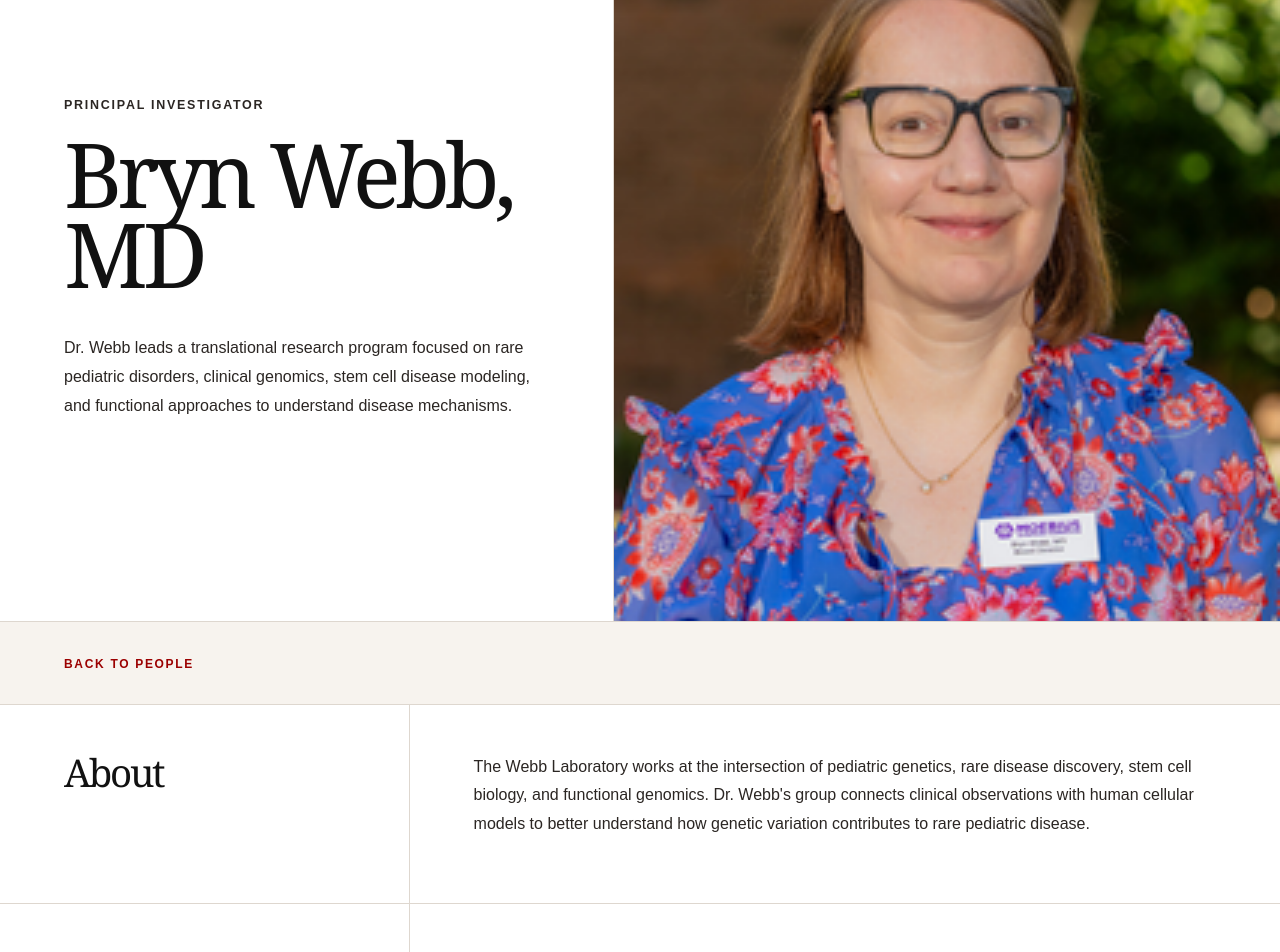
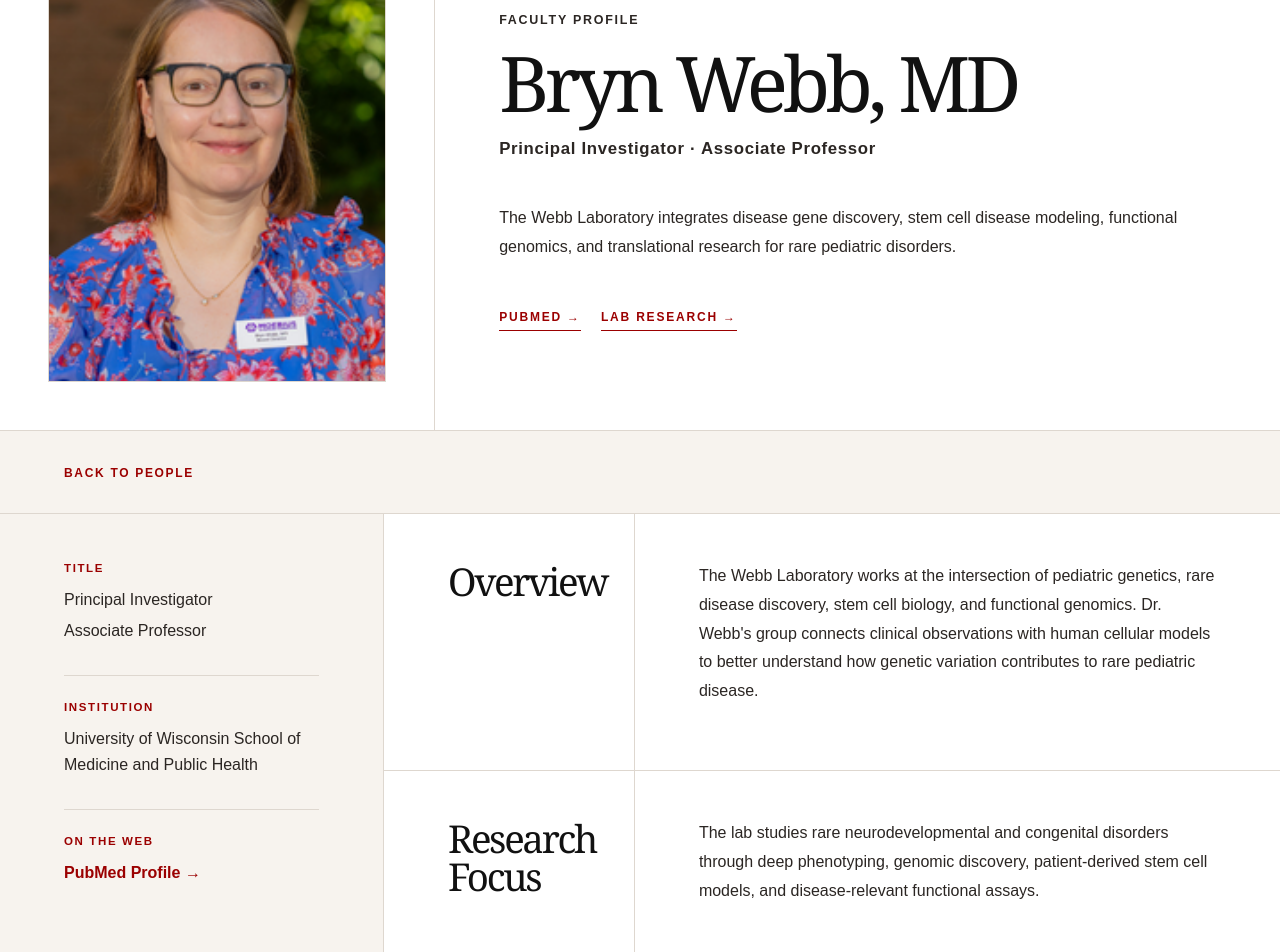
Before and after one commit to liunnorman/webb-lab, a React (Vite) app: page /people/bryn-webb in a window 1280 px wide. Shown: the part 200-1152 px from the top of the page. Built offline with nearby package versions, Linux system fonts and the light colour scheme.

Commit message:
Refine Bryn Webb profile layout

```diff
--- a/src/index.css
+++ b/src/index.css
@@ -503,57 +503,132 @@
 }
 
 .profileHero {
+  align-items: stretch;
   background: white;
   border-bottom: 1px solid var(--line);
   display: grid;
-  grid-template-columns: minmax(360px, 48%) 1fr;
-  min-height: 640px;
+  grid-template-columns: minmax(280px, 34%) 1fr;
+  min-height: 520px;
 }
 
 .profileIntro {
-  border-right: 1px solid var(--line);
   display: flex;
   flex-direction: column;
   justify-content: center;
-  padding: 7vw 5vw;
+  padding: 5vw;
 }
 
 .profileIntro h1 {
-  font-size: clamp(4rem, 7vw, 8rem);
-  line-height: 0.9;
+  font-size: clamp(3.6rem, 6vw, 7rem);
+  line-height: 0.92;
+  margin: 0 0 1rem;
+}
+
+.profileTitle {
+  color: var(--red-dark);
+  font-size: 1.05rem;
+  font-weight: 800;
+  letter-spacing: 0.04em;
   margin: 0 0 1.5rem;
 }
 
 .profileIntro p {
   color: var(--text);
   line-height: 1.8;
-  max-width: 640px;
+  max-width: 760px;
 }
 
 .profilePortrait {
-  background: var(--soft);
+  background: white;
+  border-right: 1px solid var(--line);
   margin: 0;
-  min-height: 640px;
+  min-height: 520px;
   overflow: hidden;
+  padding: 3rem;
 }
 
 .profilePortrait img {
+  border: 1px solid var(--line);
   display: block;
   height: 100%;
-  min-height: 640px;
+  min-height: 420px;
   object-fit: cover;
   object-position: center 18%;
   width: 100%;
 }
 
+.profileActions {
+  display: flex;
+  flex-wrap: wrap;
+  gap: 1.25rem;
+  margin-top: 2rem;
+}
+
+.profileActions a {
+  border-bottom: 1px solid var(--red-dark);
+  color: var(--red-dark);
+  font-size: 0.75rem;
+  font-weight: 800;
+  letter-spacing: 0.15em;
+  padding-bottom: 6px;
+  text-transform: uppercase;
+}
+
 .profileContent {
+  background: white;
+  display: grid;
+  grid-template-columns: minmax(280px, 30%) 1fr;
+}
+
+.profileDetails {
+  background: var(--soft);
+  border-right: 1px solid var(--line);
+  padding: 3rem 5vw;
+}
+
+.profileDetails div {
+  border-bottom: 1px solid var(--line);
+  padding: 0 0 1.6rem;
+  margin-bottom: 1.6rem;
+}
+
+.profileDetails div:last-child {
+  border-bottom: none;
+  margin-bottom: 0;
+  padding-bottom: 0;
+}
+
+.profileDetails h2 {
+  color: var(--red-dark);
+  font-family: Arial, Helvetica, sans-serif;
+  font-size: 0.72rem;
+  font-weight: 800;
+  letter-spacing: 0.14em;
+  margin: 0 0 0.8rem;
+  text-transform: uppercase;
+}
+
+.profileDetails p,
+.profileDetails a {
+  color: var(--text);
+  display: block;
+  line-height: 1.6;
+  margin: 0.35rem 0;
+}
+
+.profileDetails a {
+  color: var(--red-dark);
+  font-weight: 800;
+}
+
+.profileMain {
   background: white;
 }
 
 .profileSection {
   border-bottom: 1px solid var(--line);
   display: grid;
-  grid-template-columns: minmax(260px, 32%) 1fr;
+  grid-template-columns: minmax(220px, 28%) 1fr;
 }
 
 .profileSection h2 {
@@ -573,23 +648,6 @@
   color: var(--text);
   line-height: 1.8;
   margin-top: 0;
-}
-
-.profileLinks {
-  display: flex;
-  flex-wrap: wrap;
-  gap: 1.25rem;
-  margin-top: 2rem;
-}
-
-.profileLinks a {
-  border-bottom: 1px solid var(--red-dark);
-  color: var(--red-dark);
-  font-size: 0.75rem;
-  font-weight: 800;
-  letter-spacing: 0.15em;
-  padding-bottom: 6px;
-  text-transform: uppercase;
 }
 
 .publications {
@@ -958,6 +1016,7 @@
 .peopleGrid,
 .piCard,
 .profileHero,
+.profileContent,
 .profileSection,
 .publicationsIntro,
 .publicationCTA,
@@ -1009,6 +1068,16 @@
     min-height: 420px;
   }
 
+  .profilePortrait {
+    border-right: none;
+    padding: 1.5rem 5vw 0;
+  }
+
+  .profileDetails {
+    border-right: none;
+    border-bottom: 1px solid var(--line);
+  }
+
   .profileSection h2 {
     border-bottom: 1px solid var(--line);
     border-right: none;
--- a/src/pages/BrynProfile.jsx
+++ b/src/pages/BrynProfile.jsx
@@ -8,19 +8,33 @@
       <SiteNav />
 
       <section className="profileHero">
-        <div className="profileIntro">
-          <p className="eyebrow">Principal Investigator</p>
-          <h1>Bryn Webb, MD</h1>
-          <p>
-            Dr. Webb leads a translational research program focused on rare
-            pediatric disorders, clinical genomics, stem cell disease modeling,
-            and functional approaches to understand disease mechanisms.
-          </p>
-        </div>
-
         <figure className="profilePortrait">
           <img src={brynHeadshot} alt="Bryn Webb, MD" />
         </figure>
+
+        <div className="profileIntro">
+          <p className="eyebrow">Faculty Profile</p>
+          <h1>Bryn Webb, MD</h1>
+          <p className="profileTitle">
+            Principal Investigator · Associate Professor
+          </p>
+          <p>
+            The Webb Laboratory integrates disease gene discovery, stem cell
+            disease modeling, functional genomics, and translational research
+            for rare pediatric disorders.
+          </p>
+
+          <div className="profileActions">
+            <a
+              href="https://pubmed.ncbi.nlm.nih.gov/?term=Webb+Bryn"
+              target="_blank"
+              rel="noopener noreferrer"
+            >
+              PubMed →
+            </a>
+            <Link to="/#research">Lab Research →</Link>
+          </div>
+        </div>
       </section>
 
       <div className="backBand">
@@ -28,8 +42,33 @@
       </div>
 
       <section className="profileContent">
+        <aside className="profileDetails">
+          <div>
+            <h2>Title</h2>
+            <p>Principal Investigator</p>
+            <p>Associate Professor</p>
+          </div>
+
+          <div>
+            <h2>Institution</h2>
+            <p>University of Wisconsin School of Medicine and Public Health</p>
+          </div>
+
+          <div>
+            <h2>On the Web</h2>
+            <a
+              href="https://pubmed.ncbi.nlm.nih.gov/?term=Webb+Bryn"
+              target="_blank"
+              rel="noopener noreferrer"
+            >
+              PubMed Profile →
+            </a>
+          </div>
+        </aside>
+
+        <div className="profileMain">
         <div className="profileSection">
-          <h2>About</h2>
+          <h2>Overview</h2>
           <div>
             <p>
               The Webb Laboratory works at the intersection of pediatric
@@ -49,18 +88,8 @@
               through deep phenotyping, genomic discovery, patient-derived stem
               cell models, and disease-relevant functional assays.
             </p>
-
-            <div className="profileLinks">
-              <a
-                href="https://pubmed.ncbi.nlm.nih.gov/?term=Webb+Bryn"
-                target="_blank"
-                rel="noopener noreferrer"
-              >
-                PubMed Profile →
-              </a>
-              <Link to="/#research">Lab Research →</Link>
-            </div>
           </div>
+        </div>
         </div>
       </section>
 
```
